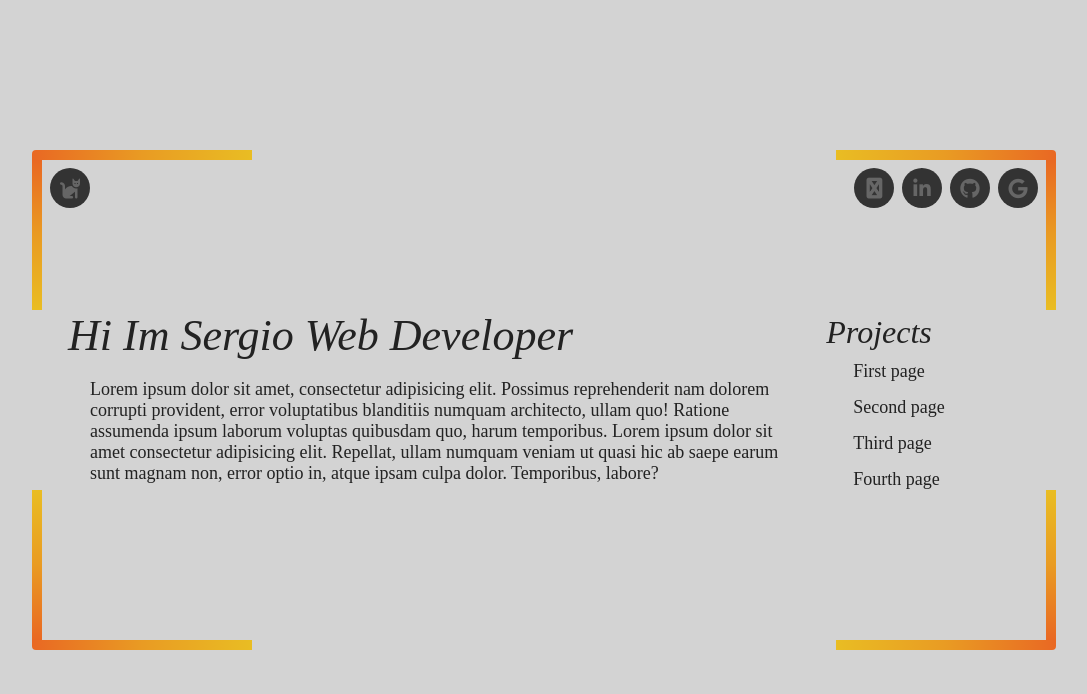
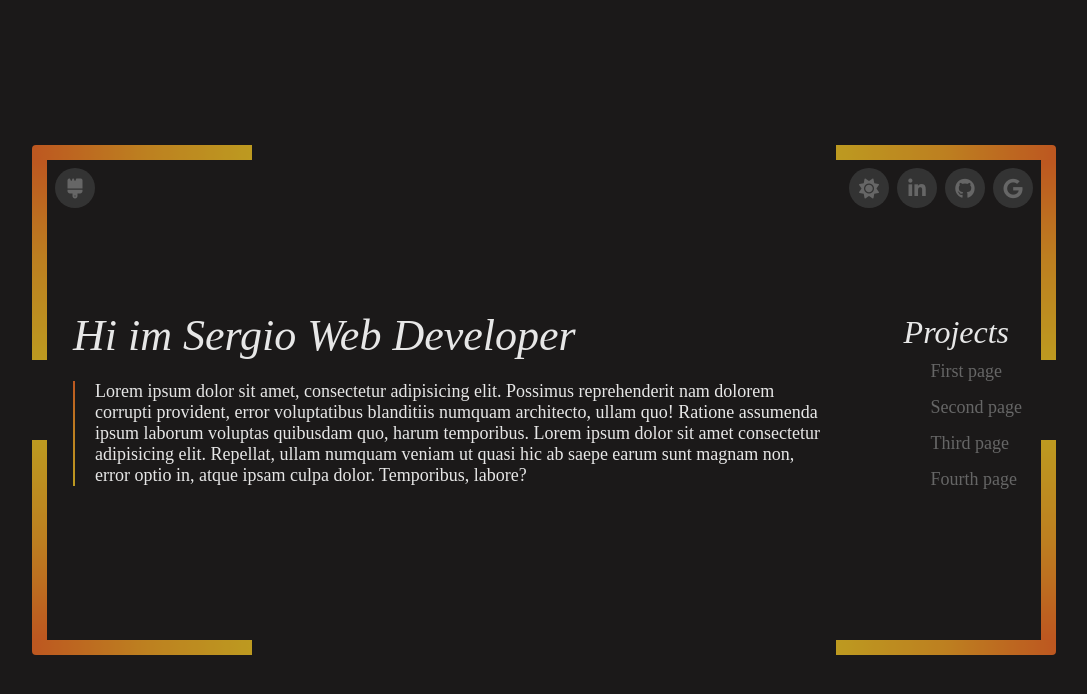
Before and after one commit to Sergio-Dannunzio/Portfolio, an Angular app: page / in a window 1280 px wide. Shown: the top 694 px of the page, without its empty margins (96-1183 px from the left). Built offline with nearby package versions, Linux system fonts and the light colour scheme.

Commit message:
Created toggleColor

```diff
--- a/src/app/main/home/home.component.html
+++ b/src/app/main/home/home.component.html
@@ -1,21 +1,21 @@
 <main>
 
   <div class="line">
-    <hr class="horizontal">
-    <hr class="horizontal-right">
+    <hr class="horizontal lines" id="hr">
+    <hr class="horizontal-right lines">
   </div>
   <div class="header-container">
     <div class="div-vertical">
-      <hr class="line-vertical-top">
-      <hr class="line-vertical">
+      <hr class="line-vertical-top lines">
+      <hr class="line-vertical lines">
     </div>
 
     <div class="text-info">
       <div class="icons-header">
         <ul>
           <li>
-            <a>
-              <i class="fas fa-cat"></i>
+            <a (click)="toggleColorHr()">
+              <i class="fas fa-regular fa-brush"></i>
             </a>
           </li>
         </ul>
@@ -46,9 +46,13 @@
         </div>
         <div class="main-text">
           <div class="title">
-            <h1>Hi Im Sergio Web Developer</h1>
-            <p>Lorem ipsum dolor sit amet, consectetur adipisicing elit. Possimus reprehenderit nam dolorem corrupti provident, error voluptatibus blanditiis numquam architecto, ullam quo! Ratione assumenda ipsum laborum voluptas quibusdam quo, harum temporibus.
-              Lorem ipsum dolor sit amet consectetur adipisicing elit. Repellat, ullam numquam veniam ut quasi hic ab saepe earum sunt magnam non, error optio in, atque ipsam culpa dolor. Temporibus, labore?</p>
+            <h1>Hi im Sergio Web Developer</h1>
+            <div class="paragraph">
+              <span>
+                <p>Lorem ipsum dolor sit amet, consectetur adipisicing elit. Possimus reprehenderit nam dolorem corrupti provident, error voluptatibus blanditiis numquam architecto, ullam quo! Ratione assumenda ipsum laborum voluptas quibusdam quo, harum temporibus.
+                  Lorem ipsum dolor sit amet consectetur adipisicing elit. Repellat, ullam numquam veniam ut quasi hic ab saepe earum sunt magnam non, error optio in, atque ipsam culpa dolor. Temporibus, labore?</p>
+              </span>
+            </div>
             </div>
             <div class="projects">
               <h2>Projects</h2>
@@ -63,12 +67,12 @@
           </div>
         </div>
         <div class="div-vertical-right">
-        <hr class="line-vertical-top">
-        <hr class="line-vertical">
+        <hr class="line-vertical-top lines">
+        <hr class="line-vertical lines">
       </div>
   </div>
   <div class="line-down">
-    <hr class="horizontal">
-    <hr class="horizontal-right">
+    <hr class="horizontal lines">
+    <hr class="horizontal-right lines">
   </div>
 </main>
--- a/src/app/main/home/home.component.scss
+++ b/src/app/main/home/home.component.scss
@@ -1,6 +1,27 @@
 @import "../../globalVariables.scss";
+@property --color-1{
+  syntax: "<color>";
+  inherits: true;
+  initial-value: #E96823;
+}
+@property --color-2{
+  syntax: "<color>";
+  inherits: true;
+  initial-value: #E99B23;
+}
+@property --color-3{
+  syntax: "<color>";
+  inherits: true;
+  initial-value: #E9BD23;
+}
+@property --state{
+  syntax: "<transition-play-state>";
+  inherits: true;
+  initial-value: paused;
+}
 hr{
   margin: 0px;
+  animation: opacityOff 6s ease-in;
 }
 .line{
   display: flex;
@@ -10,13 +31,13 @@ hr{
   .horizontal{
       width: 150px;
       height: 10px;
-      background: linear-gradient(to right, #E96823, #E99B23, #E9BD23);
+      background: linear-gradient(to right, var(--color-1), var(--color-2), var(--color-3));
       border: none;
     }
     .horizontal-right{
       width: 150px;
       height: 10px;
-      background: linear-gradient(to left, #E96823, #E99B23, #E9BD23);
+      background: linear-gradient(to left, var(--color-1), var(--color-2), var(--color-3));
       border: none;
     }
   }
@@ -30,13 +51,13 @@ hr{
     .horizontal{
       width: 150px;
       height: 10px;
-      background: linear-gradient(to right, #E96823, #E99B23, #E9BD23);
+      background: linear-gradient(to right, var(--color-1), var(--color-2), var(--color-3));
       border: none;
     }
     .horizontal-right{
       width: 150px;
       height: 10px;
-      background: linear-gradient(to left, #E96823, #E99B23, #E9BD23);
+      background: linear-gradient(to left, var(--color-1), var(--color-2), var(--color-3));
       border: none;
     }
   }
@@ -46,6 +67,7 @@ hr{
     align-items: center;
     flex-direction: column;
     height: 100vh;
+    overflow: hidden;
   }
   .header-container{
     display: flex;
@@ -54,12 +76,12 @@ hr{
       .line-vertical{
         width: 10px;
         height: 150px;
-        background: linear-gradient(to top, #E96823, #E99B23, #E9BD23);
+        background: linear-gradient(to top, var(--color-1), var(--color-2), var(--color-3));
         border: none;
       }
       .line-vertical-top{
         height: 150px;
-        background: linear-gradient(to bottom, #E96823, #E99B23, #E9BD23);
+        background: linear-gradient(to bottom, var(--color-1), var(--color-2), var(--color-3));
         border: none;
       }
     }
@@ -73,13 +95,13 @@ hr{
       .line-vertical{
         height: 150px;
         width: 10px;
-        background: linear-gradient(to top, #E96823, #E99B23, #E9BD23);
+        background: linear-gradient(to top, var(--color-1), var(--color-2), var(--color-3));
         border: none;
       }
       .line-vertical-top{
         height: 150px;
         width: 10px;
-        background: linear-gradient(to bottom, #E96823, #E99B23, #E9BD23);
+        background: linear-gradient(to bottom, var(--color-1), var(--color-2), var(--color-3));
         border: none;
       }
 
@@ -96,8 +118,10 @@ hr{
         font-size: 44px;
         color: var(--text-color);
         margin: 0;
+        margin-bottom: 20px;
         font-style: oblique;
         font-weight: 100;
+        animation: goRight 1s ease-in-out;
       }
       h2{
         font-size: 32px;
@@ -107,14 +131,36 @@ hr{
         font-style: oblique;
         font-weight: 100;
       }
-      p{
-        font-size: 18px;
-        color: var(--text-color);
-        margin-left: 22px;
+      .paragraph{
+        display: flex;
+        margin-bottom: 20px;
+        span{
+          position: relative;
+        }
+        span::before{
+          content: " ";
+          width: 2px;
+          height: 100%;
+          background: linear-gradient(to bottom, var(--color-1), var(--color-2), var(--color-3));
+          position: absolute;
+          top: 0;
+          bottom: 0;
+          animation: opacityOff 6s ease-in;
+        }
+        p{
+          font-size: 18px;
+          color: var(--text-color);
+          margin-left: 22px;
+          margin-right: 12px;
+          margin-bottom: 0px;
+          margin-top: 0px;
+          animation: goRight 3s ease-in-out;
+        }
       }
       .icons-header{
         display: flex;
         justify-content: space-between;
+        animation: bounce 2s;
       }
       ul{
         justify-content: end;
@@ -153,7 +199,7 @@ hr{
             width: 100%;
             height: 100%;
             border-radius: 50%;
-            background: #E9BD23;
+            background: var(--color-3);
             transition: .5s;
             transform: scale(.9);
             z-index: -1;
@@ -161,18 +207,21 @@ hr{
 
           ul li a:hover::before {
             transform: scale(1.1);
-            box-shadow: 0 0 15px #E9BD23;
+            box-shadow: 0 0 15px var(--color-3);
           }
 
           ul li a:hover {
-            color: #E9BD23;
-            box-shadow: 0 0 5px #E9BD23;
-            text-shadow: 0 0 5px #E9BD23;
+            color: var(--color-3);
+            box-shadow: 0 0 5px var(--color-3);
+            text-shadow: 0 0 5px var(--color-3);
           }
       .projects{
         margin-top: 14px;
         margin-bottom: 14px;
         margin-left: 26px;
+        h2{
+          animation: goLeft 1s ease-in-out;
+        }
         a{
           margin-top: 5px;
           font-size: 18px;
@@ -183,6 +232,7 @@ hr{
           margin-left: 22px;
           width: 40%;
           text-decoration: none;
+          animation: goLefta 3s ease-in-out;
         }
         a:hover {
           font-size: 16px;
@@ -193,9 +243,9 @@ hr{
           position: absolute;
           bottom: 0;
           left: 0;
-          width: 80%;
+          width: 110px;
           height: 2px;
-          background: linear-gradient(to left, #E96823, #E99B23, #E9BD23);
+          background: linear-gradient(to left, var(--color-1), var(--color-2), var(--color-3));
           z-index: 1;
           transform: scaleX(0);
           transform-origin: left;
@@ -209,6 +259,50 @@ hr{
     }
   }
 
+
+
+  /*ANIMATIONS*/
+  @keyframes opacityOff {
+    0%{
+      opacity: 0;
+    }25%{
+      opacity: 0.25;
+    }50%{
+      opacity: 0.5;
+    }75%{
+      opacity: 0.75;
+    }
+    100%{
+      opacity: 1;
+    }
+  }
+  @keyframes bounce {
+   0%{
+      transform: translateY(-250px);
+   }
+    20%, 40%, 80%, 100% {transform: translateY(0);}
+   30% {transform: translateY(-30px);}
+   50% {transform: translateY(-15px);}
+}
+  @keyframes goRight {
+   0%{
+      transform: translatex(-2000px);
+   }
+   100% {transform: translatex(0);}
+}
+  @keyframes goLeft {
+   0%{
+      transform: translatex(2000px);
+   }
+   100% {transform: translatex(0);}
+}
+@keyframes goLefta {
+  0%{
+     transform: translatex(800px);
+  }
+  100% {transform: translatex(0);}
+}
+  /**/
   @media only screen and (min-width: 768px) {
     .line{
       width: 80%;
@@ -269,25 +363,25 @@ hr{
           border-radius: 4px 0 0 0;
           margin: 0;
           width: 220px;
-          height: 10px;
+          height: 15px;
         }
         .horizontal-right{
           border-radius: 0 4px 0 0;
           margin: 0;
           width: 220px;
-          height: 10px;
+          height: 15px;
         }
       }
       .line-down{
         .horizontal{
           width: 220px;
-          height: 10px;
+          height: 15px;
           margin: 0;
           border-radius: 0 0 0 4px;
         }
         .horizontal-right{
           width: 220px;
-          height: 10px;
+          height: 15px;
           margin: 0;
           border-radius: 0 0 4px 0;
         }
@@ -296,20 +390,21 @@ hr{
         width: 80%;
         height: 60%;
         padding: 0px;
+        .div-vertical,.div-vertical-right{
+          width: 15px;
+          .line-vertical, .line-vertical-top{
+            height: 200px;
+            width: 15px;
+          }
+        }
         .main-text{
           display: flex;
           margin-top: 76px;
           .projects{
             width: 60%;
-            margin-left: 0px;
+            margin-left: 42px;
             a{
               width: 70%;
-              margin-left: 22px;
-            }
-          }
-          .title{
-            width: 200%;
-            p{
               margin-left: 22px;
             }
           }
--- a/src/index.html
+++ b/src/index.html
@@ -7,9 +7,10 @@
   <meta name="viewport" content="width=device-width, initial-scale=1">
   <link rel="icon" type="image/x-icon" href="favicon.ico">
   <link rel="stylesheet" href="https://use.fontawesome.com/releases/v5.6.3/css/all.css" integrity="sha384-UHRtZLI+pbxtHCWp1t77Bi1L4ZtiqrqD80Kn4Z8NTSRyMA2Fd33n5dQ8lWUE00s/" crossorigin="anonymous">
+  <link href="https://fonts.googleapis.com/icon?family=Material+Icons" rel="stylesheet">
   <script src='https://kit.fontawesome.com/a076d05399.js' crossorigin='anonymous'></script>
 </head>
-<body>
+<body class="dark-theme">
   <app-root></app-root>
 </body>
 </html>
```
Also changed, not shown: src/app/main/home/home.component.ts (+42 -2 lines).
